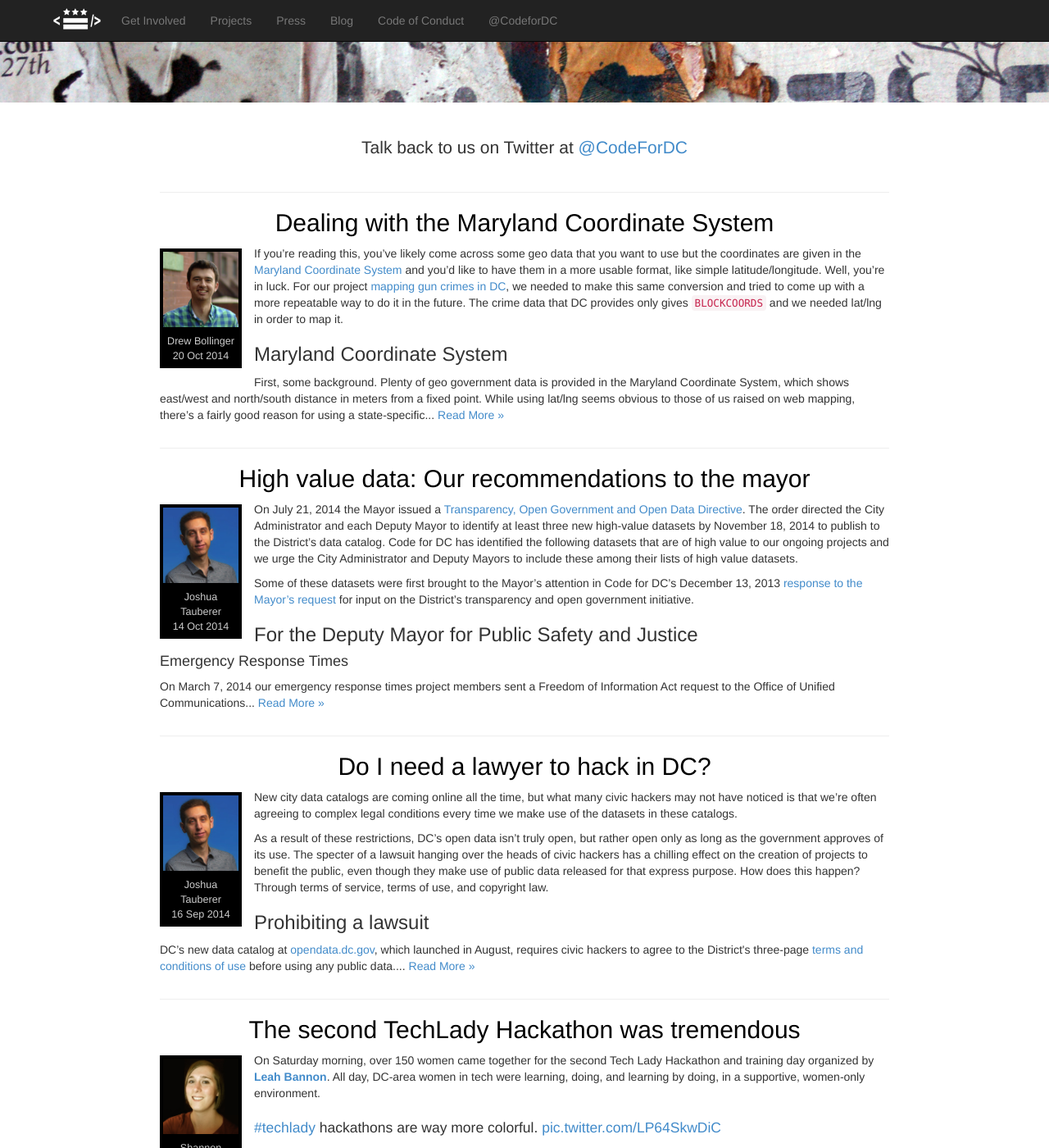
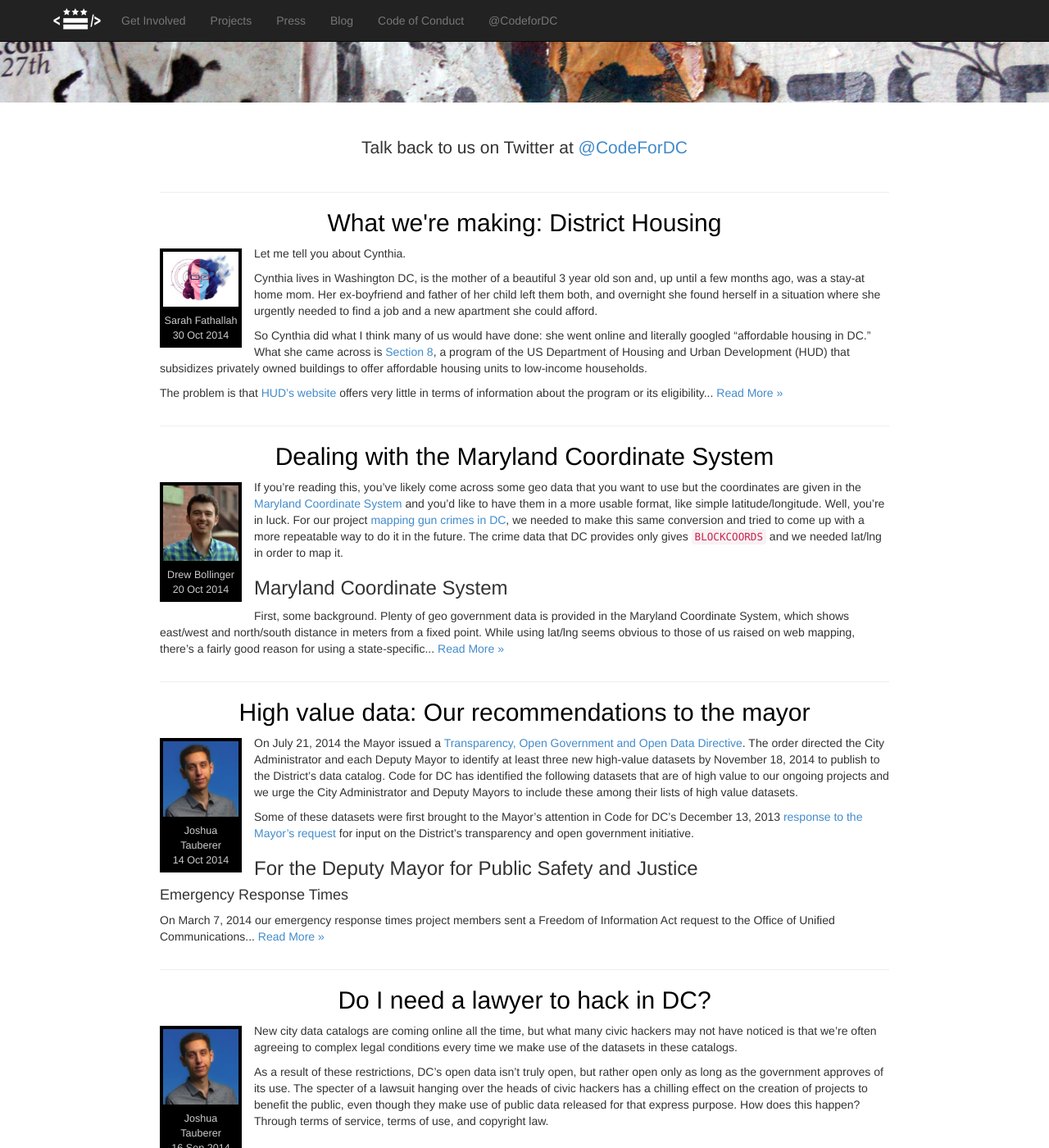
Before and after one commit to civictechdc/codefordc.github.com, a Jekyll site: the page built from blog/index.html, in a window 1280 px wide and 1400 px high, scrolled down 225 px. Shown: the whole window at 82% size. Built offline with Jekyll 4.4.1, drawn with Linux system fonts in a browser that asks for light colours; nearby versions of some CDN libraries; Markdown is read by kramdown in place of the engine named in the settings.

Commit message:
District Housing blog post and media

```diff
--- /dev/null
+++ b/blog/_posts/2014-10-30-project-district-housing.html
@@ -0,0 +1,52 @@
+---
+layout: post
+title:  "What we're making: District Housing"
+post_author: "Sarah Fathallah"
+post_twitter: "@sfath"
+post_avatar: "sarah-fathallah.jpg"
+date:   2014-10-30 00:00:01
+categories: blog
+---
+
+<p>
+Let me tell you about Cynthia.
+</p>
+<p>
+Cynthia lives in Washington DC, is the mother of a beautiful 3 year old son and, up until a few months ago, was a stay-at home mom. Her ex-boyfriend and father of her child left them both, and overnight she found herself in a situation where she urgently needed to find a job  and a new apartment she could afford.
+</p>
+<p>
+So Cynthia did what I think many of us would have done: she went online and literally googled “affordable housing in DC.” What she came across is <a href="http://portal.hud.gov/hudportal/HUD?src=/topics/housing_choice_voucher_program_section_8" target="_blank">Section 8</a>, a program of the US Department of Housing and Urban Development (HUD) that subsidizes privately owned buildings to offer affordable housing units to low-income households.
+</p>
+<p>
+The problem is that <a href="http://portal.hud.gov/hudportal/HUD?src=/topics/housing_choice_voucher_program_section_8" target="_blank">HUD’s website</a> offers very little in terms of information about the program or its eligibility criteria, and much of the information it does offer is outdated. So Cynthia took it upon herself to call the management of every single participating building in DC to see if they still existed and, if so, whether they still offered Section 8 units and, if so, how she could get herself onto the waitlist.
+</p>
+<p>
+    <span class="blog-img-wrapper">
+        <img src = "/images/blog/images/2014-10-30/image01.png" class="blog-img-large"/>
+    </span>
+</p>
+<p>
+But her problems didn’t end there. Cynthia then had to visit each of these buildings, in person and usually during working hours, to pick up paper application forms, and fill out, repeatedly, by hand, information about herself, her son, her past 5 addresses, her past 3 employers, and other information as complicated to obtain and intimate as her Social Security Number, whether she was pregnant, and the balance on all of her financial accounts.
+</p>
+<p>
+And as Cynthia found out, each of the more than one hundred Section 8 buildings in DC has its application. No two applications look alike or have the same eligibility criteria. None of them are available electronically.
+</p>
+<p>
+    <span class="blog-img-wrapper">
+        <img src = "/images/blog/images/2014-10-30/image03.png" class="blog-img-large"/>
+    </span>
+</p>
+<p>
+Code for DC's <a href="http://districthousing.org:3000" target="_blank">District Housing</a> aims to help people like Cynthia navigate the labyrinth that is affordable housing in DC. District Housing is a web application that contains all the information needed to fill out all of the applications for buildings where someone like Cynthia is eligible and that accept waitlists. Using District Housing, a person in completes a single unified "mega application," which will then be used to automatically fill in the individual PDF applications for each relevant Section 8 building for submission.
+</p>
+<p>
+To take District Housing from a concept to a finished product, we're working alongside a team of passionate and dedicated case workers from local nonprofit <a href="http://www.breadforthecity.org" target="_blank">Bread for the City</a>. Cynthia, like many other individuals we've been lucky to interview, had to navigate the existing process alone. Others, like <a href="http://www.breadforthecity.org/2012/06/a-place-to-call-home/" target="_blank">Gene</a> and <a href="http://www.breadforthecity.org/2011/09/housing-access-success-handyman/" target="_blank">Robert</a>, have been lucky to have assistance from social service providers like Bread for the City.  District Housing is meant to ease the burden on applicants and case workers alike, and Bread for the City <a href="http://www.breadforthecity.org/2014/07/streamlining-the-affordable-housing-application-process/" target="_blank">will pilot</a> District Housing before we partner with them to launch it publicly.
+</p>
+<p>
+Ultimately, our goal for District Housing is to increase the likelihood that an eligible DC resident can gain access to affordable housing and help reduce the administrative overhead for social workers, freeing them to connect with more of those in need.
+</p>
+<p>
+    <span class="blog-img-wrapper">
+        <img src = "/images/blog/images/2014-10-30/image00.png"  class="blog-img-large"/>
+    </span>
+</p>
--- a/css/style.css
+++ b/css/style.css
@@ -339,6 +339,11 @@
 .blog-img-wrapper img {
 	width: 200px;
 }
+
+
+.blog-img-wrapper img.blog-img-large {
+	width:100%;
+}
 /***************************/
 /*  blog post stub */
 /***************************/
```
Also changed, not shown: images/blog/avatars/sarah-fathallah.jpg (added), images/blog/images/2014-10-30/image00.png (added), images/blog/images/2014-10-30/image01.png (added), images/blog/images/2014-10-30/image04.png (added), 2 other files.
